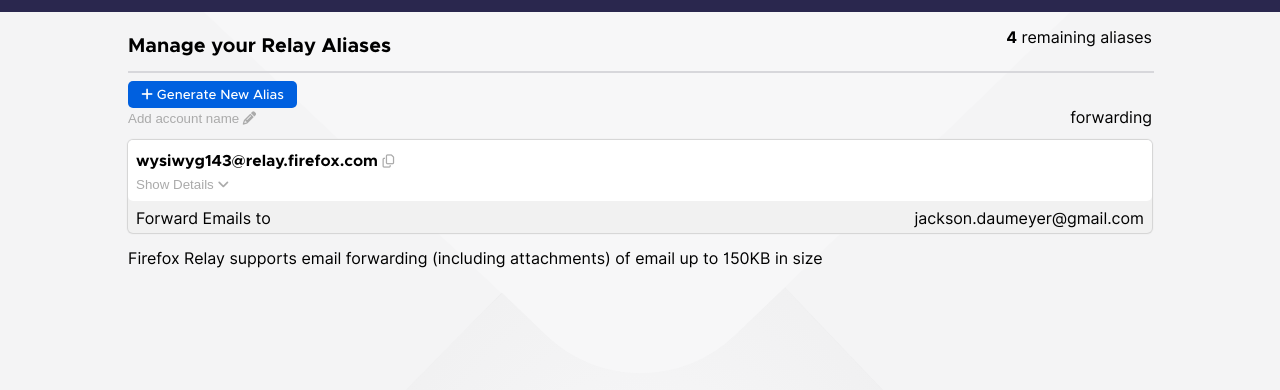
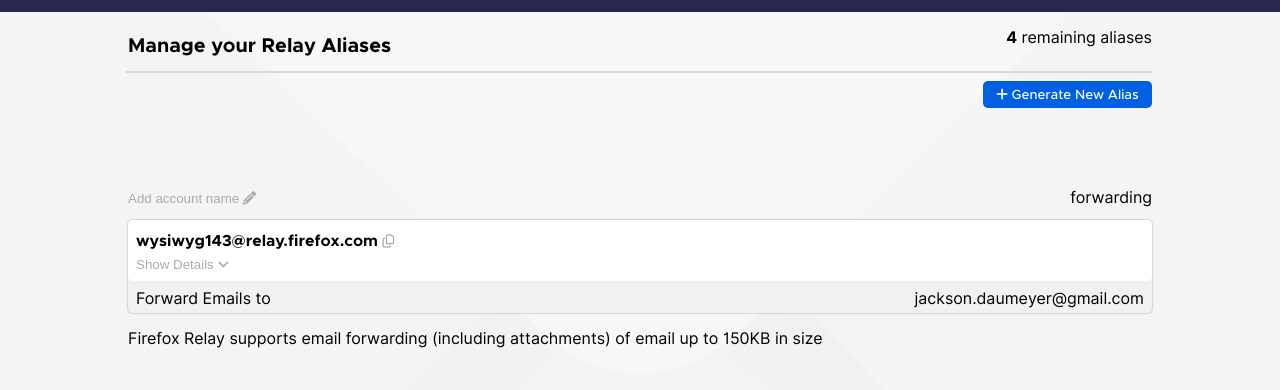
Before and after one commit to jdaumeyer/mozilla-challenge, a website: page index.html in a window 1280 px wide. Shown: the part 84-474 px from the top of the page. Drawn offline with Linux system fonts and the light colour scheme.

Commit message:
Fixed some styling

```diff
--- a/assets/styles.css
+++ b/assets/styles.css
@@ -397,6 +397,8 @@
     flex-wrap: wrap;
     width: 80%;
     margin: 0 auto;
+    justify-content: flex-end;
+    margin-bottom: 5em;
   }
 
   #section1 h2 {
```
